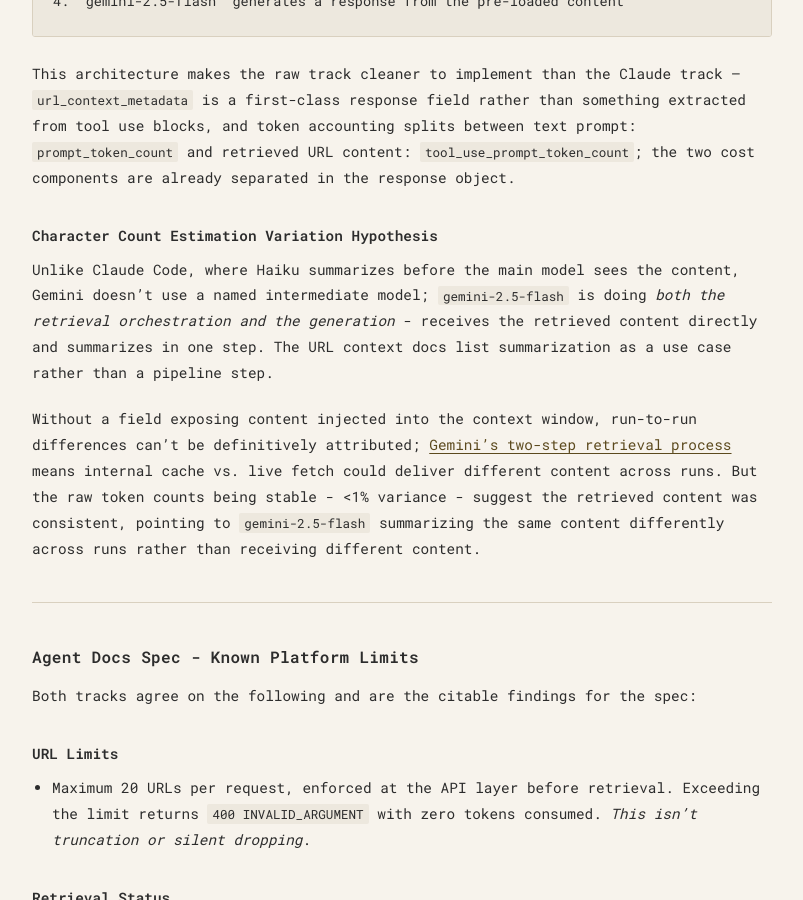
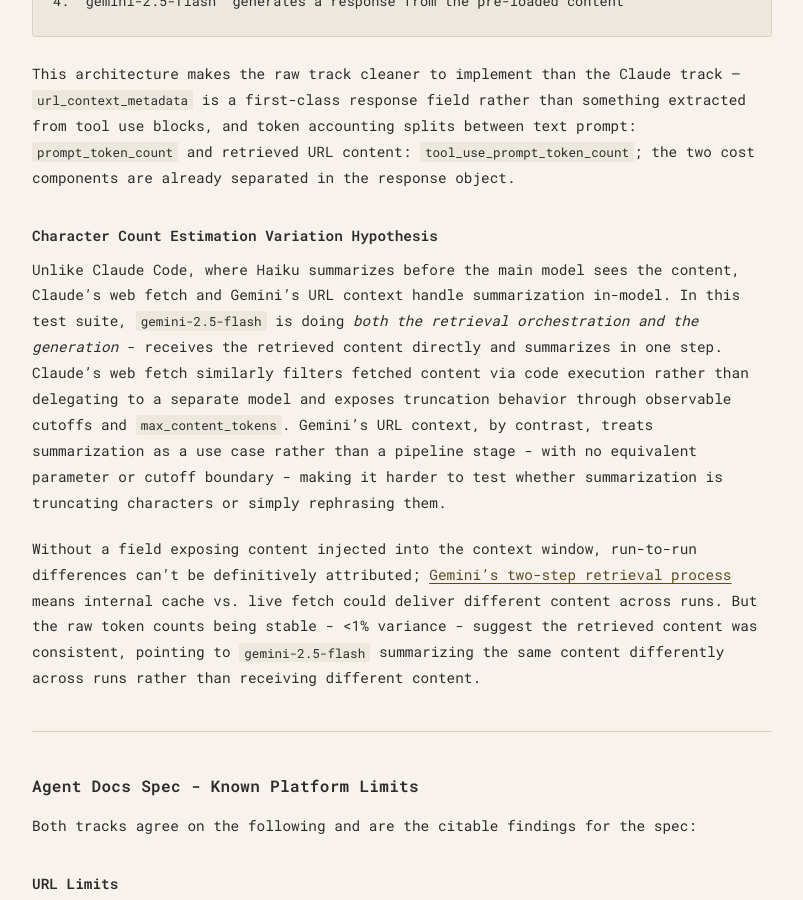
Before and after one commit to rhyannonjoy/agent-ecosystem-testing, a Jekyll site: the page built from docs/google-gemini-url-context-tool/gemini-interpreted-vs-raw.md, in a window 1280 px wide and 900 px high, scrolled down 1527 px. Shown: the whole window, without its empty margins (238-1041 px from the left). Built offline with Jekyll 4.4.1, drawn with Linux system fonts in a browser that asks for light colours.

Commit message:
docs(gemini): refine char count est variation hypothesis

```diff
--- a/docs/google-gemini-url-context-tool/gemini-interpreted-vs-raw.md
+++ b/docs/google-gemini-url-context-tool/gemini-interpreted-vs-raw.md
@@ -53,10 +53,15 @@
 
 ### Character Count Estimation Variation Hypothesis
 
-Unlike Claude Code, where Haiku summarizes before the main model sees the content, Gemini doesn't use
-a named intermediate model; `gemini-2.5-flash` is doing _both the retrieval orchestration and the generation_ -
-receives the retrieved content directly and summarizes in one step. The URL context docs list summarization
-as a use case rather than a pipeline step.
+Unlike Claude Code, where Haiku summarizes before the main model sees the content,
+Claude's web fetch and Gemini's URL context handle summarization in-model.
+In this test suite, `gemini-2.5-flash` is doing _both the retrieval orchestration and the
+generation_ - receives the retrieved content directly and summarizes in one step. Claude's web fetch
+similarly filters fetched content via code execution rather than delegating to a separate model
+and exposes truncation behavior through observable cutoffs and `max_content_tokens`.
+Gemini's URL context, by contrast, treats summarization as a use case rather than a pipeline stage -
+with no equivalent parameter or cutoff boundary - making it harder to test whether summarization is
+truncating characters or simply rephrasing them.
 
 Without a field exposing content injected into the context window, run-to-run differences can't be
 definitively attributed;
```
